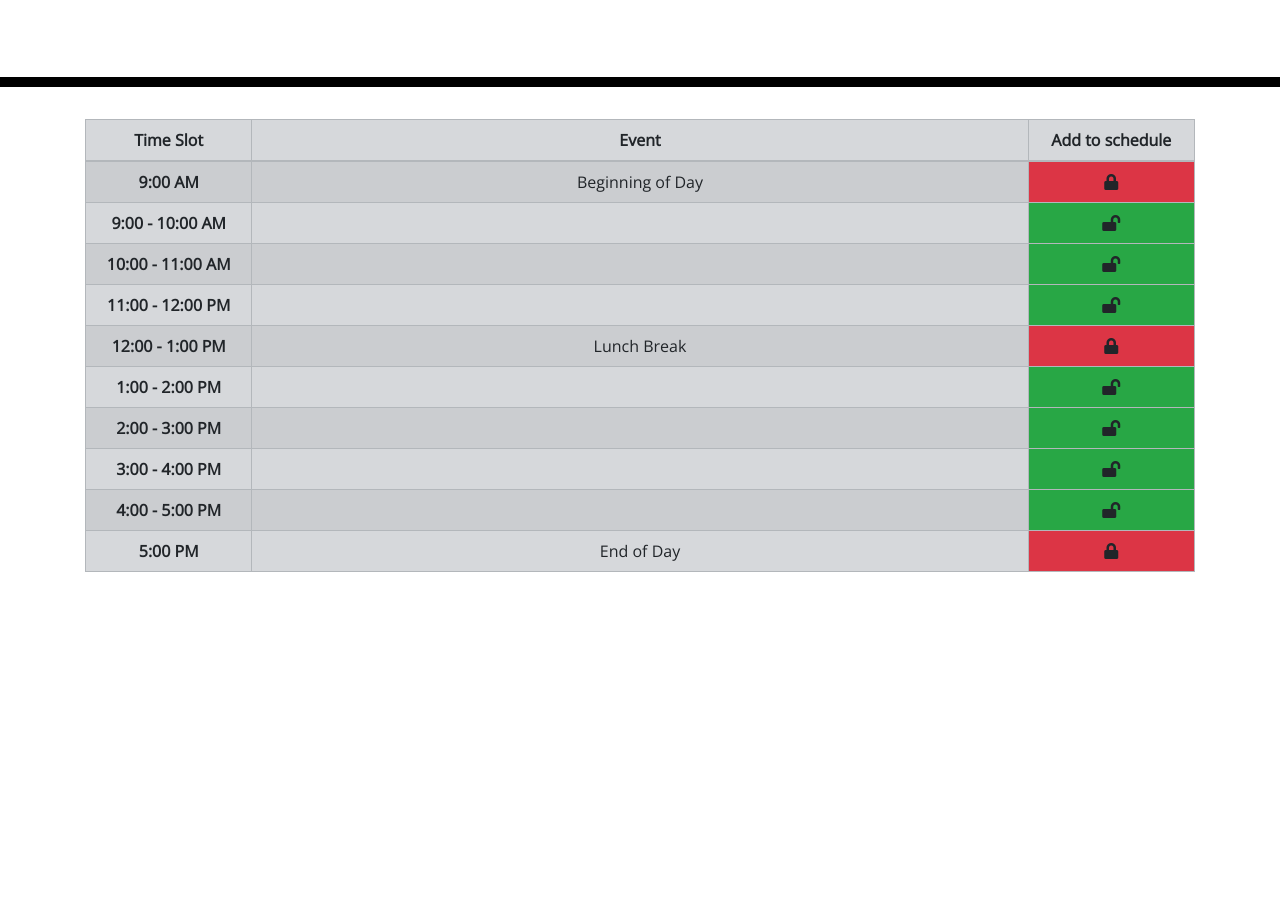
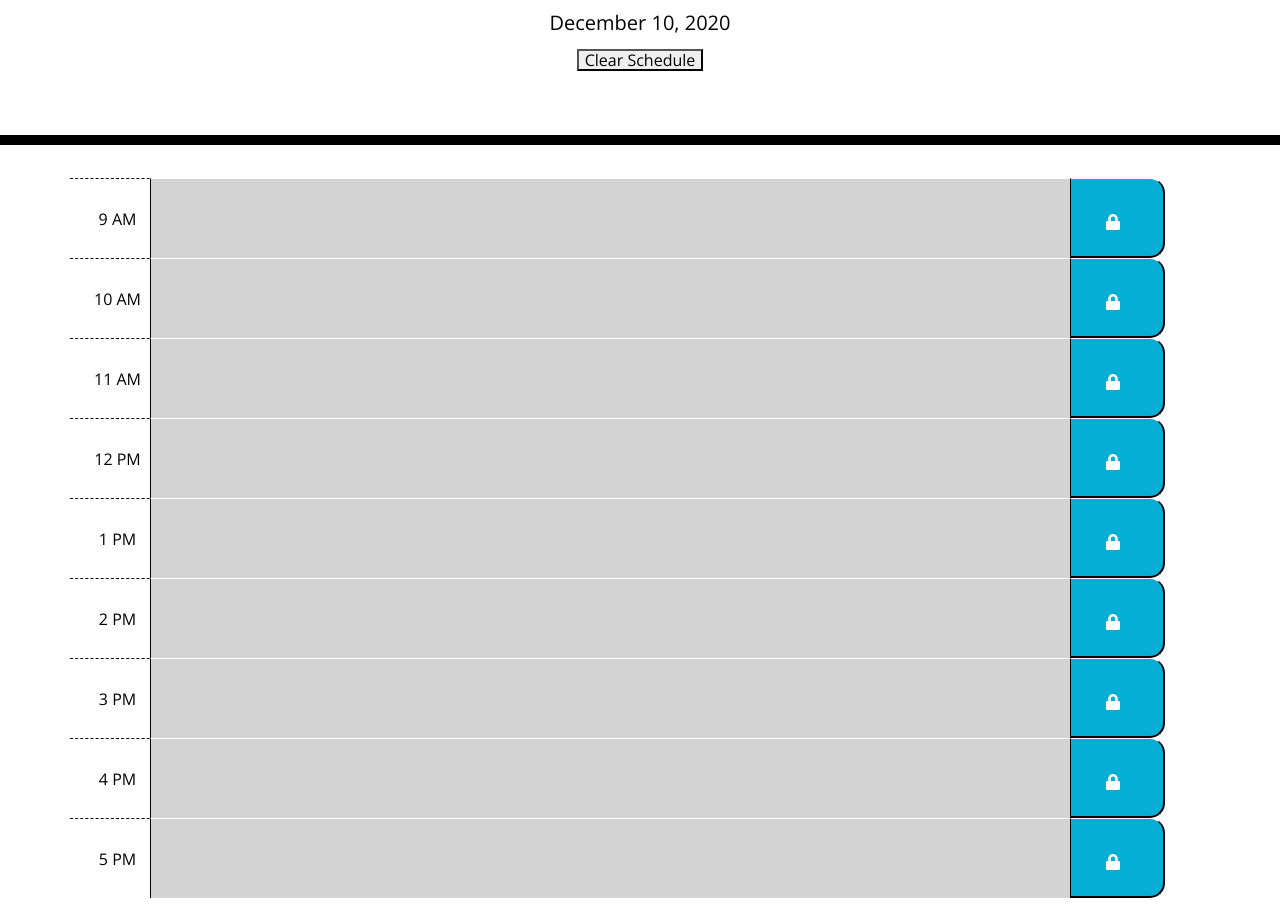
Before and after one commit to meganbryan/WorkDayScheduler, a plain HTML site: page index.html in a window 1280 px wide. Shown: the part 181-1099 px from the top of the page. Before the commit the page ends 800 px from the top, so only its background shows below. Drawn offline with nearby package versions, Linux system fonts and the light colour scheme.

Commit message:
Change table to better accomodate DOM manipulation

```diff
--- a/index.html
+++ b/index.html
@@ -27,72 +27,94 @@
       <h1 class="display-3">Work Day Scheduler</h1>
       <p class="lead">A simple calendar app for scheduling your work day</p>
       <p id="currentDay" class="lead"></p>
+      <button id = "clear-button"> Clear Schedule </button>
     </header>
     <div class="container">
-      <table class="table table-bordered table-striped table-secondary text-center">
-        <thead>
-          <tr>
-            <th scope="col" width= "15%">Time Slot</th>
-            <th scope="col" width= "70%"> Event </th>
-            <th scope="col" width= "15%">Add to schedule</th>
-          </tr>
-        </thead>
-        <tbody>
-          <tr>
-            <th scope="row"> 9:00 AM </th>
-            <td> Beginning of Day</td>
-            <td class = "bg-danger"><i class="fas fa-lock"></i></td>
-          </tr>
-          <tr>
-            <th scope="row"> 9:00 - 10:00 AM </th>
-            <td id = "item-append-1"> </td>
-            <td class = "bg-success "><i id = "add-item-1" class="fas fa-lock-open"></i></td>
-          </tr>
-          <tr>
-            <th scope="row"> 10:00 - 11:00 AM </th>
-            <td id = "item-append-2"> </td>
-            <td class = "bg-success"><i id = "add-item-2" class="fas fa-lock-open"></i></td>
-          </tr>
-          <tr>
-            <th scope="row"> 11:00 - 12:00 PM </th>
-            <td id = "item-append-3"> </td>
-            <td class = "bg-success"><i id = "add-item-3" class="fas fa-lock-open"></i></td>
-          </tr>
-          <tr>
-            <th scope="row"> 12:00 - 1:00 PM </th>
-            <td> Lunch Break </td>
-            <td class = "bg-danger"><i class="fas fa-lock"></i></td>
-          </tr>
-          <tr>
-            <th scope="row"> 1:00 - 2:00 PM </th>
-            <td id = "item-append-4"> </td>
-            <td class = "bg-success"><i id = "add-item-4" class="fas fa-lock-open"></i></td>
-          </tr>
-          <tr>
-            <th scope="row"> 2:00 - 3:00 PM </th>
-            <td id = "item-append-5"> </td>
-            <td class = "bg-success"><i id = "add-item-5" class="fas fa-lock-open"></i></td>
-          </tr>
-          <tr>
-            <th scope="row"> 3:00 - 4:00 PM </th>
-            <td id = "item-append-6"> </td>
-            <td class = "bg-success"><i id = "add-item-6" class="fas fa-lock-open"></i></td>
-          </tr>
-          <tr>
-            <th scope="row"> 4:00 - 5:00 PM </th>
-            <td id = "item-append-7"> </td>
-            <td class = "bg-success"><i id = "add-item-7" class="fas fa-lock-open"></i></td>
-          </tr>
-          <tr>
-            <th scope="row"> 5:00 PM </th>
-            <td> End of Day</td>
-            <td class = "bg-danger"><i class="fas fa-lock"></i></td>
-          </tr>
-        </tbody>
-      </table>
+      <div class = "row time-block">
+        <div class = "col-1 hour">
+          <p>9 AM</p>
+        </div>
+        <textarea id = "text-area-1" class = "col-10 textArea"></textarea>
+        <button class = "col-1 saveBtn row" value = "1">
+          <i class="fas fa-lock"></i>
+        </button>
+      </div>
+      <div class = "row time-block">
+        <div class = "col-1 hour">
+        <p>10 AM</p>
+        </div>
+        <textarea id = "text-area-2" class = "col-10 textArea"></textarea>
+        <button class = "col-1 saveBtn row" value = "2">
+          <i class="fas fa-lock"></i>
+        </button>
+      </div>
+      <div class = "row time-block">
+        <div class = "col-1 hour">
+        <p>11 AM</p>
+        </div>
+        <textarea id = "text-area-3" class = "col-10 textArea"></textarea>
+        <button class = "col-1 saveBtn row" value = "3">
+          <i class="fas fa-lock"></i>
+        </button>
+      </div>
+      <div class = "row time-block">
+        <div class = "col-1 hour">
+        <p>12 PM</p>
+        </div>
+        <textarea id = "text-area-4" class = "col-10 textArea"></textarea>
+        <button class = "col-1 saveBtn row" value = "4">
+          <i class="fas fa-lock"></i>
+        </button>
+      </div>
+      <div class = "row time-block">
+        <div class = "col-1 hour">
+        <p>1 PM</p>
+        </div>
+        <textarea id = "text-area-5" class = "col-10 textArea"></textarea>
+        <button class = "col-1 saveBtn row" value = "5">
+          <i class="fas fa-lock"></i>
+        </button>
+      </div>
+      <div class = "row time-block">
+        <div class = "col-1 hour">
+        <p>2 PM</p>
+        </div>
+        <textarea id = "text-area-6" class = "col-10 textArea"></textarea>
+        <button class = "col-1 saveBtn row" value = "6">
+          <i class="fas fa-lock"></i>
+        </button>
+      </div>
+      <div class = "row time-block">
+        <div class = "col-1 hour">
+        <p>3 PM</p>
+        </div>
+        <textarea id = "text-area-7" class = "col-10 textArea"></textarea>
+        <button class = "col-1 saveBtn row" value = "7">
+          <i class="fas fa-lock"></i>
+        </button>
+      </div>
+      <div class = "row time-block">
+        <div class = "col-1 hour">
+        <p>4 PM</p>
+        </div>
+        <textarea id = "text-area-8" class = "col-10 textArea"></textarea>
+        <button class = "col-1 saveBtn row" value = "8">
+          <i class="fas fa-lock"></i>
+        </button>
+      </div>
+      <div class = "row time-block">
+        <div class = "col-1 hour">
+        <p>5 PM</p>
+        </div>
+        <textarea id = "text-area-9" class = "col-10 textArea"></textarea>
+        <button class = "col-1 saveBtn row" value = "9">
+          <i class="fas fa-lock"></i>
+        </button>
+      </div>
     </div>
-
+    <script src="https://unpkg.com/dayjs@1.8.21/dayjs.min.js"></script>
     <script src="https://cdnjs.cloudflare.com/ajax/libs/jquery/3.2.1/jquery.min.js"></script>
     <script src="https://cdnjs.cloudflare.com/ajax/libs/moment.js/2.24.0/moment.min.js"></script>
+    <script src="script.js"></script>
   </body>
-</html>
+  </html>
--- a/script.js
+++ b/script.js
@@ -0,0 +1,42 @@
+var date = dayjs().format()
+var currentHour = parseInt (dayjs().format("HH"))
+var currentDay = dayjs().format(`MMMM D, YYYY`)
+$("#currentDay").text(currentDay)
+var textContent = $(".textArea")
+var saveButton = $("#save-button")
+
+function storeText () {
+    for (var i = 1; i < 10; i++) {
+        var textArea = $(`#text-area-${i}`)
+        var savedText = localStorage.getItem(`textInput${i}`, JSON.stringify(textArea.val()))
+        textArea.text(savedText)
+    }
+
+    $("button").click(function() {
+        var buttonNumber = $(this).val()
+        localStorage.setItem(`textInput${buttonNumber}`, $(`#text-area-${buttonNumber}`).val())
+    })
+}
+
+for (var i=0; i < textContent.length; i++) {
+    var j = 9
+    var hourNumber = i + j
+    if (hourNumber < currentHour) {
+        textContent[i].setAttribute("class", "col-10 textArea row past")
+    }
+    else if (hourNumber === currentHour) {
+        textContent[i].setAttribute("class", "col-10 textArea row present")
+    }
+    else {
+        textContent[i].setAttribute("class", "col-10 textArea row future")
+    }
+}
+
+$("#clear-button").click(function() {
+    for (var i = 1; i < 10; i++) {
+        $(`#text-area-${i}`).text("")
+        localStorage.setItem(`textInput${i}`, $(`#text-area-${i}`).val())
+    }
+})
+
+storeText ()
--- a/style.css
+++ b/style.css
@@ -4,7 +4,7 @@ body {
   line-height: 1;
 }
 
-textarea{
+textarea {
   background: transparent;
   border: none;
   resize: none;
@@ -33,7 +33,7 @@ textarea{
 .row {
   white-space: pre-wrap;
   height: 80px;
-  border-top: 1px solid white;;
+  border-top: 1px solid white;
 }
 
 .hour {
@@ -62,6 +62,7 @@ textarea{
   border-top-right-radius: 15px;
   border-bottom-right-radius: 15px;
   background-color: #06AED5;
+  padding: 35px;
   color: white;
 }
 
```
